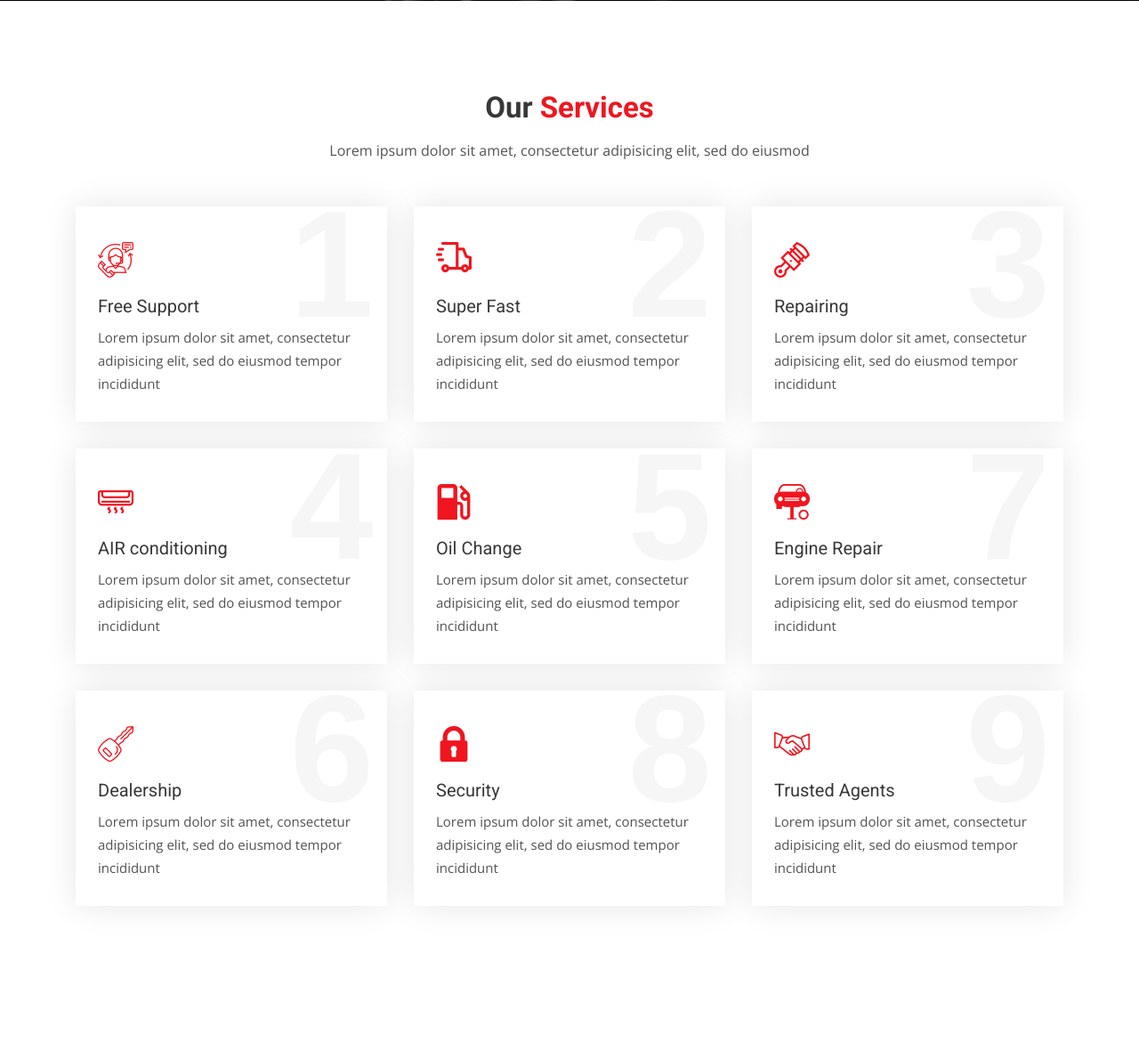
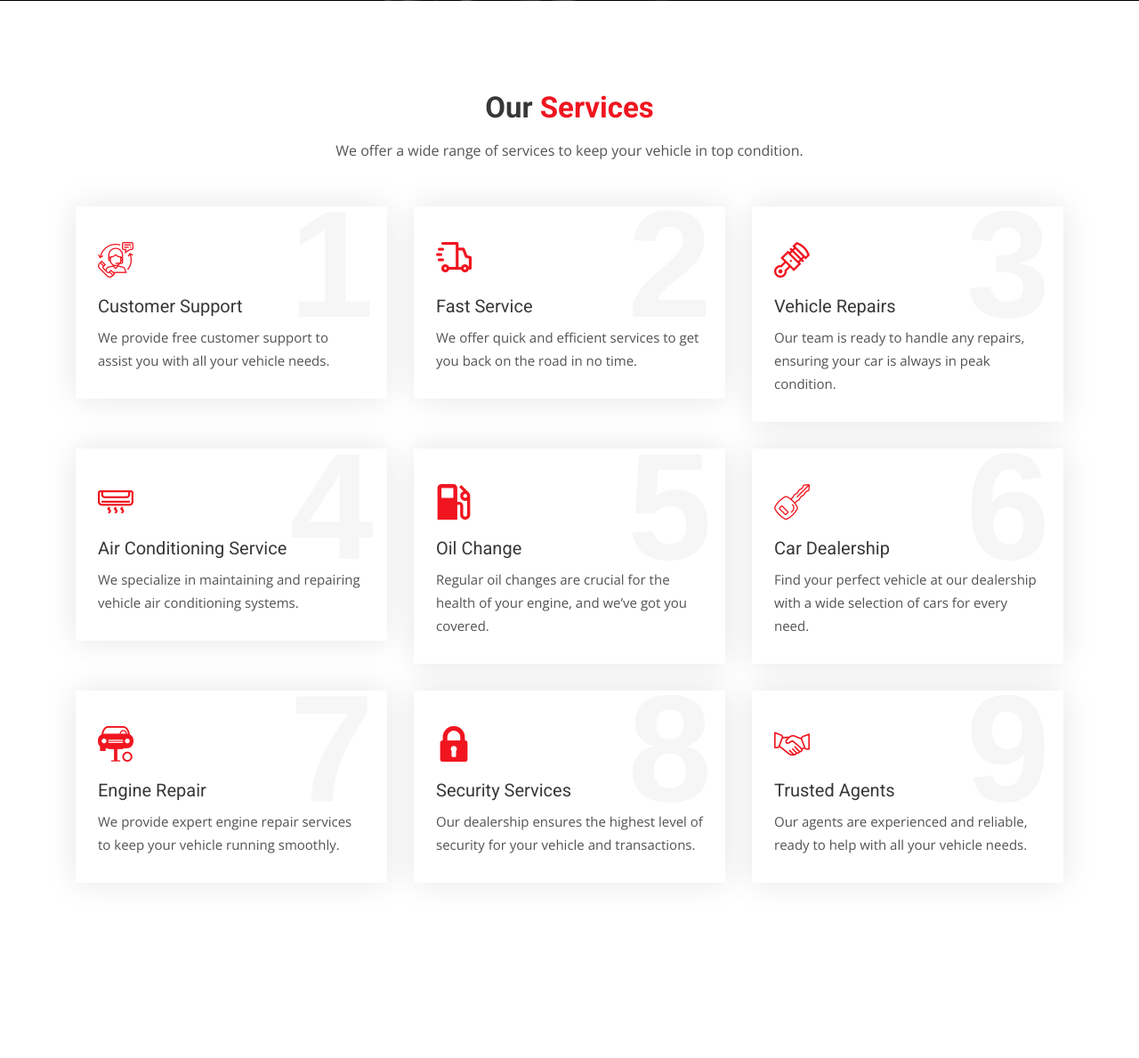
Before and after one commit to BrandiPearl/car, a Django app: page /services in a window 1280 px wide. Shown: the part 359-1548 px from the top of the page at 89% size. Run offline with Django 3.2, Linux system fonts and the light colour scheme; some libraries are stand-ins or nearby versions.

Commit message:
Your commit message

```diff
--- a/templates/pages/services.html
+++ b/templates/pages/services.html
@@ -23,7 +23,7 @@
         <!-- Main title -->
         <div class="main-title text-center">
             <h1>Our <span>Services</span></h1>
-            <p>Lorem ipsum dolor sit amet, consectetur adipisicing elit, sed do eiusmod</p>
+            <p>We offer a wide range of services to keep your vehicle in top condition.</p>
         </div>
         <div class="row">
             <div class="col-lg-4 col-md-6 col-sm-6">
@@ -33,8 +33,8 @@
                         <i class="flaticon-support-2"></i>
                     </div>
                     <div class="detail">
-                        <h3>Free Support</h3>
-                        <p>Lorem ipsum dolor sit amet, consectetur adipisicing elit, sed do eiusmod tempor incididunt</p>
+                        <h3>Customer Support</h3>
+                        <p>We provide free customer support to assist you with all your vehicle needs.</p>
                     </div>
                 </div>
             </div>
@@ -45,8 +45,8 @@
                         <i class="flaticon-speed"></i>
                     </div>
                     <div class="detail">
-                        <h3>Super Fast</h3>
-                        <p>Lorem ipsum dolor sit amet, consectetur adipisicing elit, sed do eiusmod tempor incididunt</p>
+                        <h3>Fast Service</h3>
+                        <p>We offer quick and efficient services to get you back on the road in no time.</p>
                     </div>
                 </div>
             </div>
@@ -57,8 +57,8 @@
                         <i class="flaticon-motor"></i>
                     </div>
                     <div class="detail">
-                        <h3>Repairing</h3>
-                        <p>Lorem ipsum dolor sit amet, consectetur adipisicing elit, sed do eiusmod tempor incididunt</p>
+                        <h3>Vehicle Repairs</h3>
+                        <p>Our team is ready to handle any repairs, ensuring your car is always in peak condition.</p>
                     </div>
                 </div>
             </div>
@@ -69,12 +69,12 @@
                         <i class="flaticon-air-conditioner"></i>
                     </div>
                     <div class="detail">
-                        <h3>AIR conditioning</h3>
-                        <p>Lorem ipsum dolor sit amet, consectetur adipisicing elit, sed do eiusmod tempor incididunt</p>
+                        <h3>Air Conditioning Service</h3>
+                        <p>We specialize in maintaining and repairing vehicle air conditioning systems.</p>
                     </div>
                 </div>
             </div>
-			            <div class="col-lg-4 col-md-6 col-sm-6">
+            <div class="col-lg-4 col-md-6 col-sm-6">
                 <div class="service-info">
                     <div class="number">5</div>
                     <div class="icon">
@@ -82,7 +82,19 @@
                     </div>
                     <div class="detail">
                         <h3>Oil Change</h3>
-                        <p>Lorem ipsum dolor sit amet, consectetur adipisicing elit, sed do eiusmod tempor incididunt</p>
+                        <p>Regular oil changes are crucial for the health of your engine, and we’ve got you covered.</p>
+                    </div>
+                </div>
+            </div>
+            <div class="col-lg-4 col-md-6 col-sm-6">
+                <div class="service-info">
+                    <div class="number">6</div>
+                    <div class="icon">
+                        <i class="flaticon-car-2"></i>
+                    </div>
+                    <div class="detail">
+                        <h3>Car Dealership</h3>
+                        <p>Find your perfect vehicle at our dealership with a wide selection of cars for every need.</p>
                     </div>
                 </div>
             </div>
@@ -94,19 +106,7 @@
                     </div>
                     <div class="detail">
                         <h3>Engine Repair</h3>
-                        <p>Lorem ipsum dolor sit amet, consectetur adipisicing elit, sed do eiusmod tempor incididunt</p>
-                    </div>
-                </div>
-            </div>
-            <div class="col-lg-4 col-md-6 col-sm-6">
-                <div class="service-info">
-                    <div class="number">6</div>
-                    <div class="icon">
-                        <i class="flaticon-car-2"></i>
-                    </div>
-                    <div class="detail">
-                        <h3>Dealership</h3>
-                        <p>Lorem ipsum dolor sit amet, consectetur adipisicing elit, sed do eiusmod tempor incididunt</p>
+                        <p>We provide expert engine repair services to keep your vehicle running smoothly.</p>
                     </div>
                 </div>
             </div>
@@ -117,12 +117,12 @@
                         <i class="flaticon-lock"></i>
                     </div>
                     <div class="detail">
-                        <h3>Security</h3>
-                        <p>Lorem ipsum dolor sit amet, consectetur adipisicing elit, sed do eiusmod tempor incididunt</p>
+                        <h3>Security Services</h3>
+                        <p>Our dealership ensures the highest level of security for your vehicle and transactions.</p>
                     </div>
                 </div>
             </div>
-			            <div class="col-lg-4 col-md-6 col-sm-6">
+            <div class="col-lg-4 col-md-6 col-sm-6">
                 <div class="service-info">
                     <div class="number">9</div>
                     <div class="icon">
@@ -130,7 +130,7 @@
                     </div>
                     <div class="detail">
                         <h3>Trusted Agents</h3>
-                        <p>Lorem ipsum dolor sit amet, consectetur adipisicing elit, sed do eiusmod tempor incididunt</p>
+                        <p>Our agents are experienced and reliable, ready to help with all your vehicle needs.</p>
                     </div>
                 </div>
             </div>
@@ -139,9 +139,7 @@
 </div>
 <!-- Services end -->
 
-
-
-<!-- Service center strat -->
+<!-- Service center start -->
 <div class="service-center content-area-5">
     <div class="container">
         <div class="row">
@@ -153,8 +151,8 @@
             <div class="col-xl-6 col-lg-6 col-md-12 col-sm-12 col-xs-12">
                 <div class="about-text">
                     <h3>Our Services <span>Video</span></h3>
-                    <p>One morning, when Gregor Samsa woke from troubled dreams, he found himself transformed in his bed into a horrible vermin. He lay on his armour-like back, and if he lifted his head a little he could</p>
-                    <p class="mb-0">morning, when Gregor Samsa woke from troubled dreams, he found himself transformed in his bed into a horrible vermin. He lay on his armour-like back, and if he lifted his head a little he could see himself transformed in his bed</p>
+                    <p>Watch this video to learn more about the services we offer and how we can help keep your vehicle in top shape.</p>
+                    <p class="mb-0">We are committed to providing top-notch service, ensuring your satisfaction with every visit.</p>
                 </div>
             </div>
         </div>
```
Also changed, not shown: templates/pages/about.html (+13 -16 lines).
